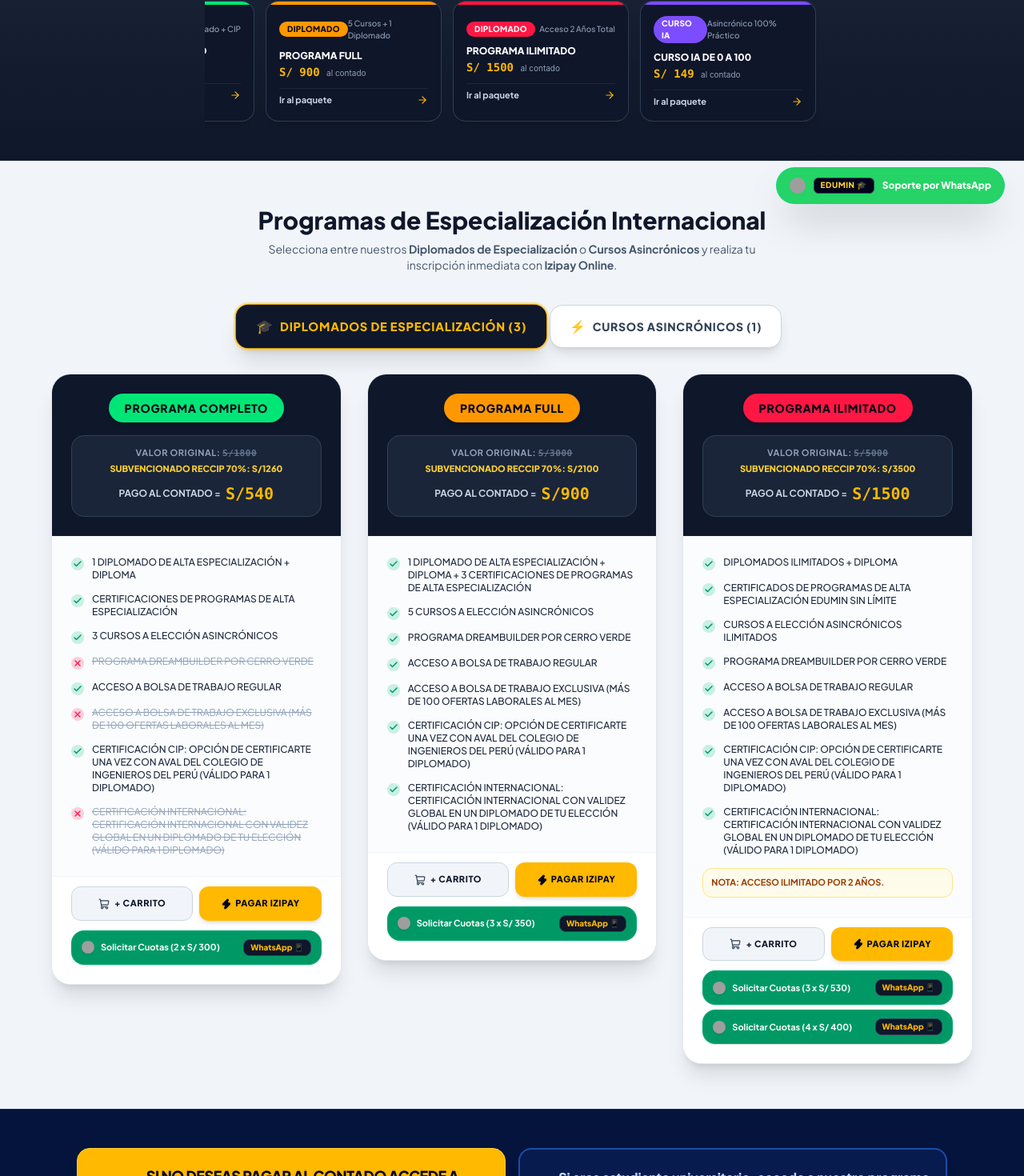
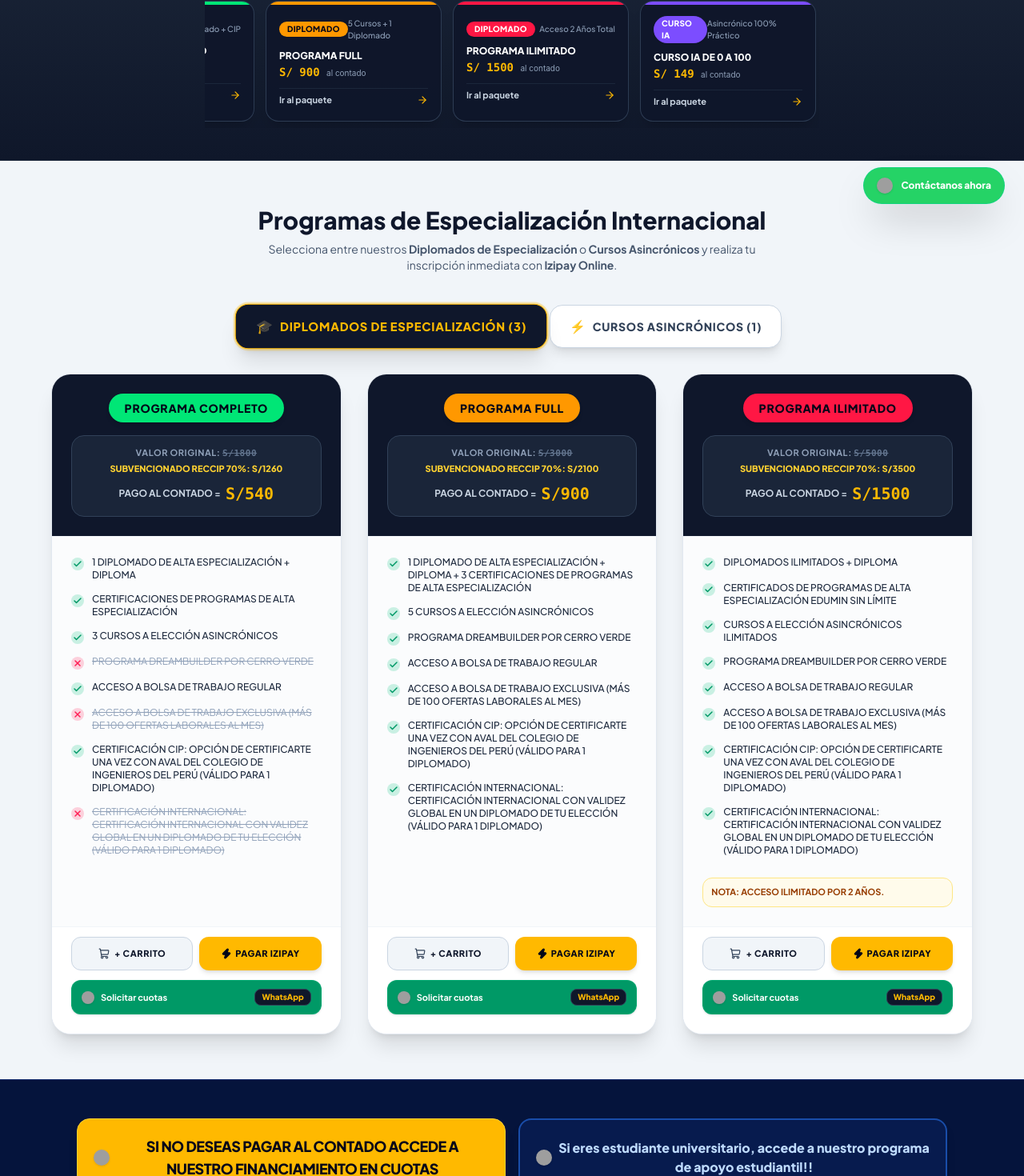
Before and after one commit to jefaturaacademica-ai/pasarela-pago-edumin, a React (Vite) app: page / in a window 1280 px wide. Shown: the part 521-1991 px from the top of the page at 80% size. Built offline with nearby package versions, Linux system fonts and the light colour scheme; grey boxes are pictures that could not be loaded.

Commit message:
fix: align card action buttons, simplify cuotas text, and update floating whatsapp badge text

```diff
--- a/src/App.jsx
+++ b/src/App.jsx
@@ -510,7 +510,7 @@ export default function App() {
             {packages
               .filter((pkg) => pkg.category === activeCategory)
               .map((pkg) => (
-                <div key={pkg.id} id={`package-${pkg.id}`} className="scroll-mt-28 flex flex-col w-full">
+                <div key={pkg.id} id={`package-${pkg.id}`} className="scroll-mt-28 flex flex-col w-full h-full">
                   <PackageCard
                     packageData={pkg}
                     onAddToCart={handleAddToCart}
--- a/src/components/FloatingWhatsapp.jsx
+++ b/src/components/FloatingWhatsapp.jsx
@@ -9,18 +9,15 @@ export default function FloatingWhatsapp() {
   return (
     <button
       onClick={handleClick}
-      aria-label="Soporte por WhatsApp EDUMIN +51 951 101 765"
+      aria-label="Contáctanos ahora por WhatsApp +51 951 101 765"
       className="fixed bottom-6 right-6 z-40 bg-[#25D366] hover:bg-[#20ba59] text-white px-4 py-3 rounded-full shadow-2xl flex items-center space-x-2.5 font-extrabold text-xs transition-all duration-300 hover:scale-105 cursor-pointer border border-emerald-400/50"
     >
       <img
         src="https://encrypted-tbn0.gstatic.com/images?q=tbn:ANd9GcTM_c9Q3XvG6b7rWAQZV7nxNNN8R0kXGoD6TjFThjsLvtKKC89Ej7KjTgW3&s=10"
         alt="WhatsApp Logo"
-        className="w-5 h-5 rounded-full object-cover shrink-0"
+        className="w-5 h-5 rounded-full object-cover shrink-0 shadow-sm"
       />
-      <span className="bg-slate-950 text-amber-300 px-2 py-0.5 rounded-md text-[10px] font-black uppercase tracking-wider border border-slate-700 shadow-inner">
-        EDUMIN 🎓
-      </span>
-      <span>Soporte por WhatsApp</span>
+      <span>Contáctanos ahora</span>
     </button>
   );
 }
--- a/src/components/PackageCard.jsx
+++ b/src/components/PackageCard.jsx
@@ -16,10 +16,10 @@ export default function PackageCard({
   };
 
   return (
-    <div className="bg-white rounded-3xl border border-slate-200 shadow-xl flex flex-col justify-between overflow-hidden group hover:border-slate-300 hover:shadow-2xl transition-all duration-300 font-['Plus_Jakarta_Sans',sans-serif]">
+    <div className="bg-white rounded-3xl border border-slate-200 shadow-xl flex flex-col justify-between overflow-hidden group hover:border-slate-300 hover:shadow-2xl transition-all duration-300 font-['Plus_Jakarta_Sans',sans-serif] h-full">
 
       {/* Top Header Badge */}
-      <div className="p-6 text-center border-b border-slate-100 bg-slate-900 text-white relative">
+      <div className="p-6 text-center border-b border-slate-100 bg-slate-900 text-white relative shrink-0">
         <div className={`inline-block px-5 py-2 rounded-full text-sm font-black uppercase tracking-wider text-slate-950 shadow-md ${badgeBg}`}>
           {title}
         </div>
@@ -40,7 +40,8 @@ export default function PackageCard({
       </div>
 
       {/* Feature Items List */}
-      <div className="p-6 space-y-3.5 flex-1 text-xs text-slate-700 bg-slate-50/50">
+      <div className="p-6 space-y-3.5 flex-1 flex flex-col justify-between text-xs text-slate-700 bg-slate-50/50">
+        <div className="space-y-3.5">
           {items.map((item, idx) => (
             <div key={idx} className="flex items-start space-x-2.5">
               {item.included ? (
@@ -57,6 +58,7 @@ export default function PackageCard({
               </span>
             </div>
           ))}
+        </div>
 
         {note && (
           <div className="mt-3 p-2.5 rounded-xl bg-amber-50 border border-amber-200 text-amber-800 text-[11px] font-bold">
@@ -65,8 +67,8 @@ export default function PackageCard({
         )}
       </div>
 
-      {/* Actions: Add to Cart & Direct Izipay Checkout */}
-      <div className="p-6 pt-3 bg-white space-y-2 border-t border-slate-100">
+      {/* Actions: Add to Cart & Direct Izipay Checkout (PERFECTLY ALIGNED AT BOTTOM) */}
+      <div className="p-6 pt-3 bg-white space-y-2 border-t border-slate-100 mt-auto shrink-0">
 
         <div className="grid grid-cols-2 gap-2">
           {/* Add to Cart */}
@@ -89,12 +91,11 @@ export default function PackageCard({
         </div>
 
         {/* Cuotas via WhatsApp */}
-        <div className="space-y-1.5 pt-1">
-          {cuotaOptions.map((opt, idx) => (
+        <div className="pt-1">
+          {cuotaOptions && cuotaOptions.length > 0 ? (
             <button
-              key={idx}
-              onClick={() => handleRequestCuotasWhatsApp(opt)}
-              className="w-full py-2.5 px-3 rounded-2xl bg-emerald-600 hover:bg-emerald-500 text-white font-bold text-[11px] transition-colors flex items-center justify-between cursor-pointer border border-emerald-500/40 shadow-sm"
+              onClick={() => handleRequestCuotasWhatsApp(cuotaOptions[0])}
+              className="w-full py-2.5 px-3 rounded-xl bg-emerald-600 hover:bg-emerald-500 text-white font-bold text-[11px] transition-colors flex items-center justify-between cursor-pointer border border-emerald-500/40 shadow-sm"
             >
               <div className="flex items-center space-x-2">
                 <img
@@ -102,13 +103,17 @@ export default function PackageCard({
                   alt="WhatsApp Logo"
                   className="w-4 h-4 rounded-full object-cover shrink-0 shadow-sm"
                 />
-                <span>Solicitar Cuotas ({opt.count} x S/ {opt.amount})</span>
+                <span>Solicitar cuotas</span>
               </div>
-              <span className="bg-[#0f172a] text-amber-400 px-2 py-0.5 rounded-lg text-[10px] font-black border border-slate-700 flex items-center gap-1">
-                WhatsApp 📱
+              <span className="bg-[#0f172a] text-amber-400 px-2 py-0.5 rounded-lg text-[10px] font-black border border-slate-700">
+                WhatsApp
               </span>
             </button>
-          ))}
+          ) : (
+            <div className="h-[38px] flex items-center justify-center text-[10px] font-bold text-slate-400 bg-slate-50 rounded-xl border border-dashed border-slate-200">
+              ⚡ Pago Único de Contado
+            </div>
+          )}
         </div>
 
       </div>
```
Lines whose indentation alone changed are shown as unchanged.
